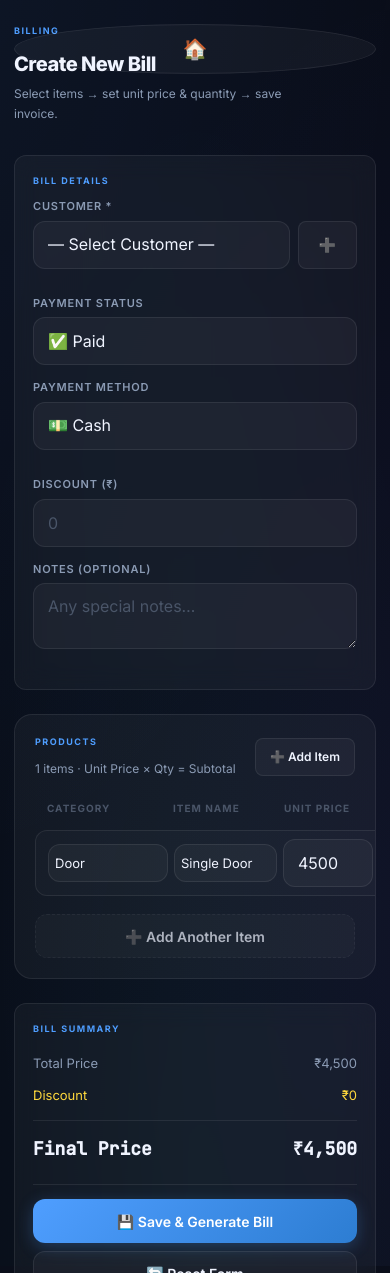
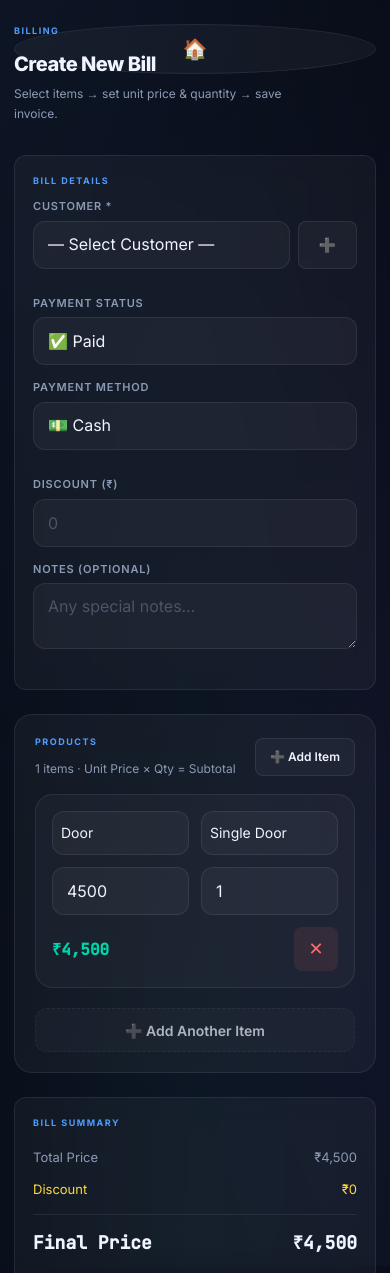
Before and after one commit to icc2works/ICC-Web-Biller, a plain HTML site: page create-bill.html in a window 390 px wide. Shown: the top 1273 px of the page. Drawn offline with Linux system fonts and the light colour scheme.

Commit message:
updated files

```diff
--- a/css/style.css
+++ b/css/style.css
@@ -1930,40 +1930,61 @@ td {
     padding: 10px 12px;
   }
 
-  /* ---- Bill Item Rows — keep single line like desktop ---- */
+  /* ---- Responsive Bill Item Rows for Mobile ---- */
   .items-box {
-    overflow-x: auto;
-    -webkit-overflow-scrolling: touch;
+    overflow-x: visible; /* Remove horizontal scroll on mobile */
   }
 
   .item-header {
-    display: grid;
-    min-width: 540px;
-    grid-template-columns: 120px 1fr 90px 55px 80px 36px;
-    gap: 6px;
-    padding: 6px 12px;
+    display: none; /* Hide horizontal column headers */
   }
 
   .item-row {
-    grid-template-columns: 120px 1fr 90px 55px 80px 36px;
-    grid-template-rows: auto;
-    min-width: 540px;
-    gap: 6px;
-    padding: 8px 12px;
-    border-radius: var(--radius-md);
+    grid-template-columns: 1fr 1fr;
+    grid-template-areas:
+      "cat name"
+      "price qty"
+      "total remove";
+    grid-template-rows: auto auto auto;
+    min-width: 0 !important;
+    gap: 12px;
+    padding: 16px;
+    border-radius: var(--radius-lg);
+    background: rgba(255, 255, 255, 0.03);
+    border: 1px solid var(--border);
+    margin-bottom: 12px;
+  }
+
+  [data-theme="light"] .item-row {
+    background: #f8fafc;
+  }
+
+  .item-row > .item-cat   { grid-area: cat; }
+  .item-row > .item-name  { grid-area: name; }
+  .item-row > .item-price { grid-area: price; }
+  .item-row > .item-qty   { grid-area: qty; }
+  .item-row > .item-total {
+    grid-area: total;
+    display: flex;
+    align-items: center;
+    font-size: 16px;
+    font-weight: 600;
+  }
+  .item-row > .remove-btn {
+    grid-area: remove;
+    justify-self: end;
+    align-self: center;
+    width: 44px;
+    height: 44px;
+    font-size: 18px;
   }
 
   .item-row select,
   .item-row input {
-    padding: 8px 6px;
-    font-size: 13px;
-    min-height: 38px;
-  }
-
-  .remove-btn {
-    width: 36px;
-    height: 36px;
-    font-size: 16px;
+    padding: 10px 8px;
+    font-size: 14px;
+    min-height: 44px;
+    width: 100%;
   }
 
   /* ---- Bill Layout (create-bill) ---- */
```
